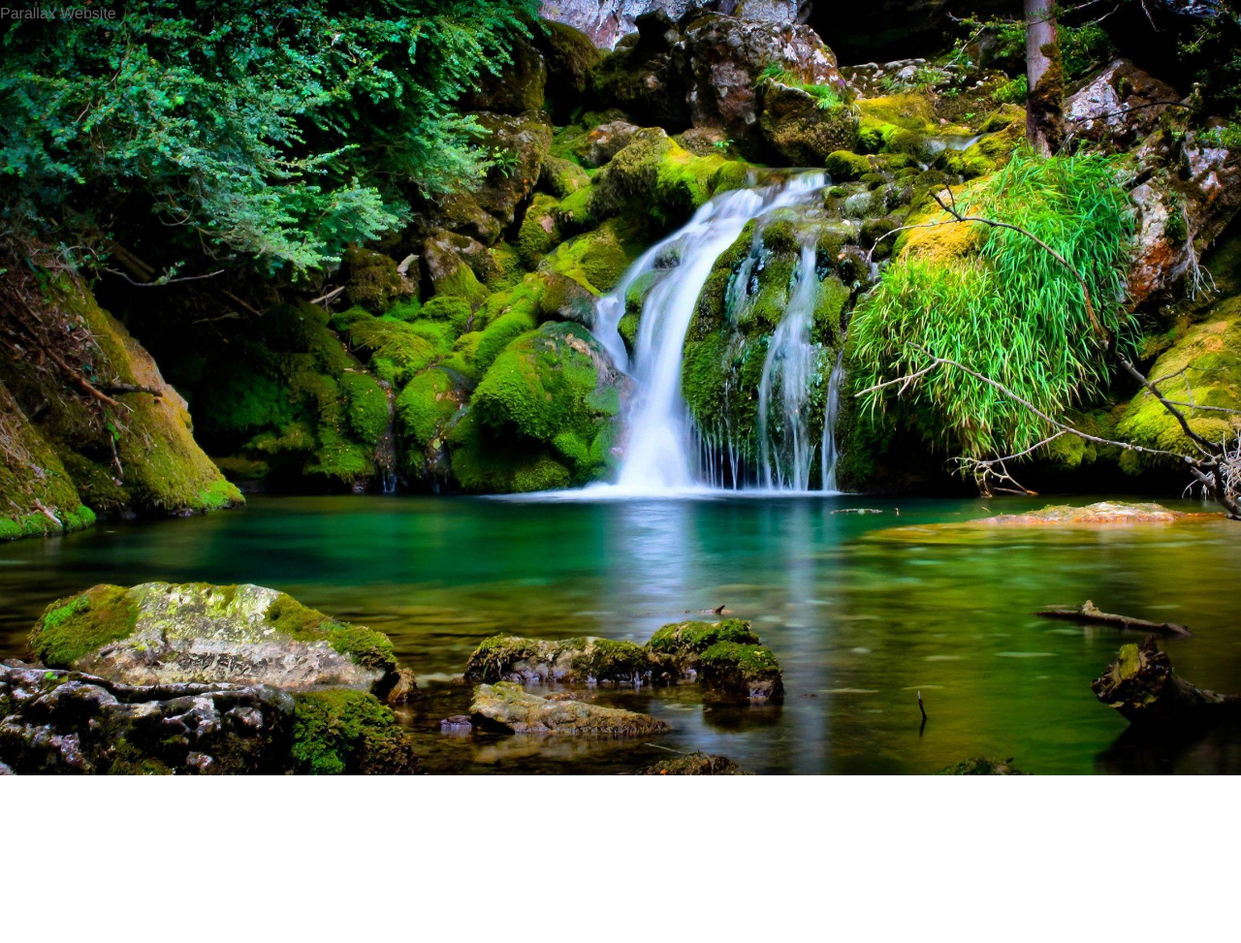
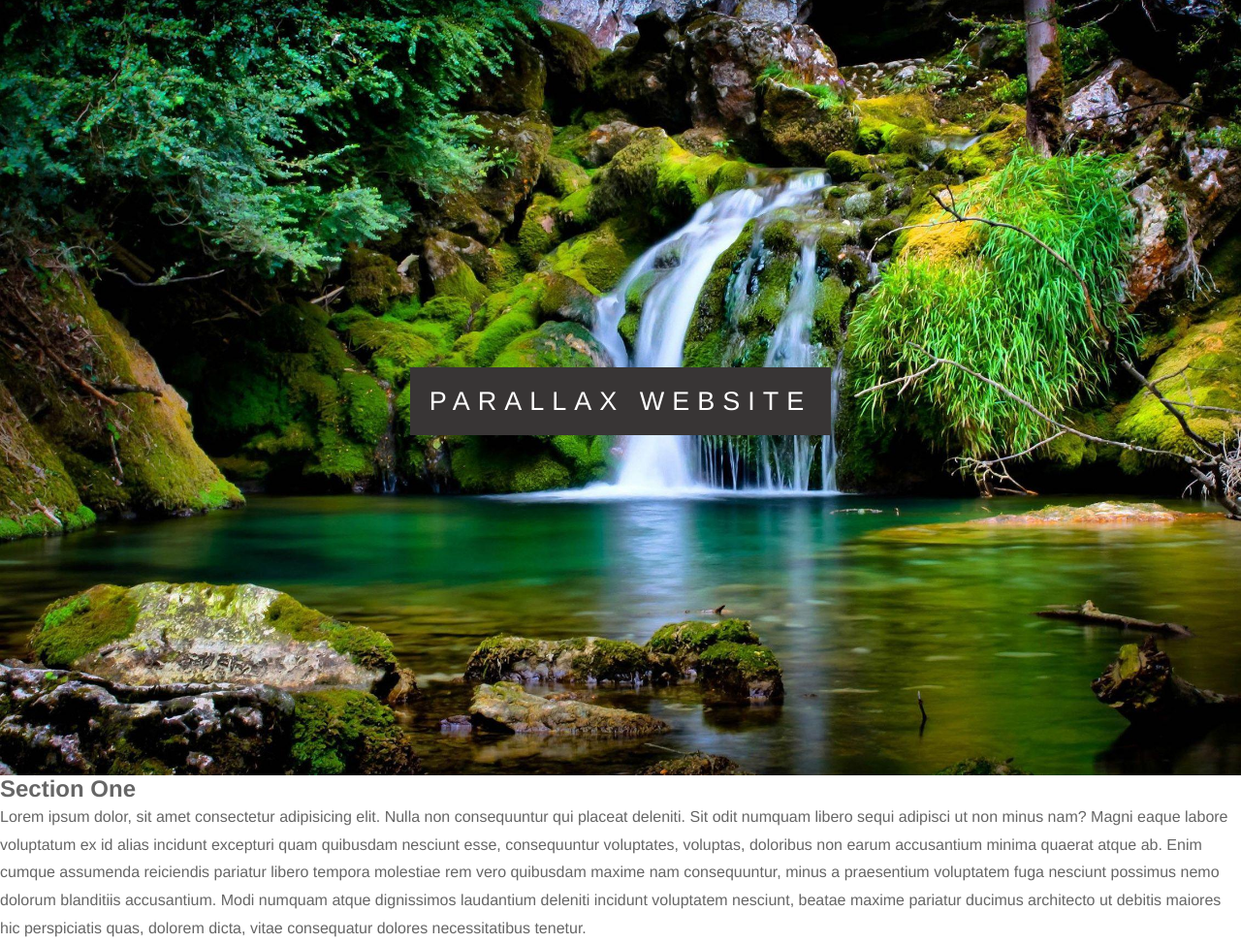
Before and after one commit to nehakumaribytes/Parallax-Website, a plain HTML site: page index.html in a window 1280 px wide. Shown: the whole page at 97% size. Before the commit the page ends 800 px from the top, so only its background shows below. Drawn offline with Linux system fonts and the light colour scheme.

Commit message:
add css files

```diff
--- a/index.html
+++ b/index.html
@@ -14,5 +14,13 @@
     </span>
     </div>
     </section>
+    <section class="section section-light">
+<h2>
+    Section One
+</h2>
+<p>
+    Lorem ipsum dolor, sit amet consectetur adipisicing elit. Nulla non consequuntur qui placeat deleniti. Sit odit numquam libero sequi adipisci ut non minus nam? Magni eaque labore voluptatum ex id alias incidunt excepturi quam quibusdam nesciunt esse, consequuntur voluptates, voluptas, doloribus non earum accusantium minima quaerat atque ab. Enim cumque assumenda reiciendis pariatur libero tempora molestiae rem vero quibusdam maxime nam consequuntur, minus a praesentium voluptatem fuga nesciunt possimus nemo dolorum blanditiis accusantium. Modi numquam atque dignissimos laudantium deleniti incidunt voluptatem nesciunt, beatae maxime pariatur ducimus architecto ut debitis maiores hic perspiciatis quas, dolorem dicta, vitae consequatur dolores necessitatibus tenetur.
+</p>
+    </section>
 </body>
 </html>
--- a/style.css
+++ b/style.css
@@ -17,8 +17,45 @@ html,body{
 .pimg1{
     background-image: url(wpsk.jpg);
     min-height: 100%;
+
+}
+.pimg2{
+    background-image: url(R.jpg);
+    min-height: 400px;
+
+}
+.pimg3{
+    background-image: url(abcd.jpg);
+    min-height: 400px;
+
+}
+
+
+
+
+.pimg1,
+.pimg2,
+.pimg3{
+
     position: relative;
     background-position: center;
     background-size: cover;
     background-repeat: no-repeat;
 }
+
+.ptext {
+    position: absolute;
+    top: 50%;
+    width: 100%;
+    text-align: center;
+    color: black;
+    font-size: 27px;
+    letter-spacing: 8px;
+   text-transform: uppercase;
+}
+
+.textbg {
+    background-color: rgb(56, 53, 53);
+    color:#fff;
+    padding: 20px;
+}
```
